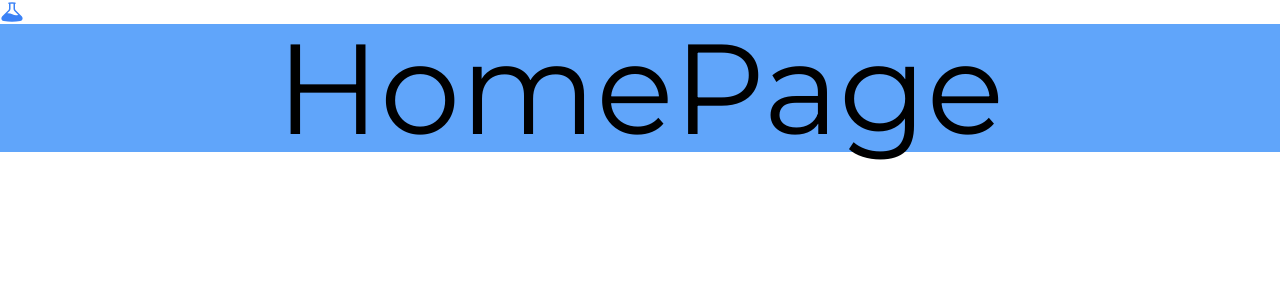
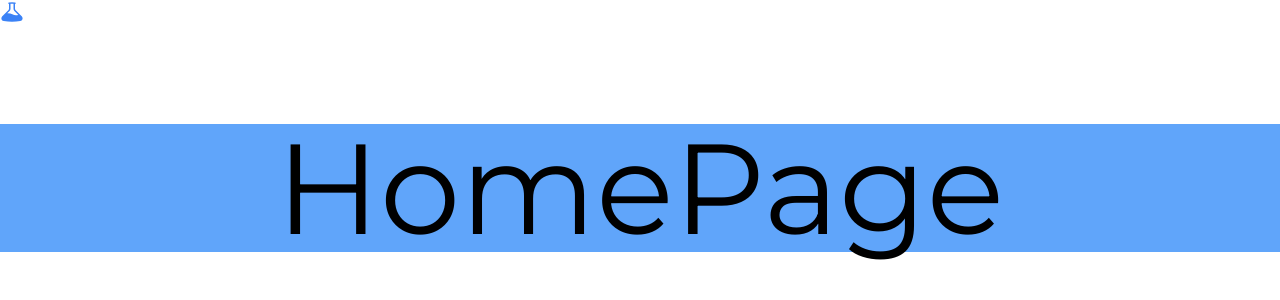
Before and after one commit to surajnarsale/next-landing-template, a Next.js app: page / in a window 1280 px wide. Shown: the top 300 px of the page. Built offline with nearby package versions, Linux system fonts and the light colour scheme.

Commit message:
chore: add framer-motion

```diff
--- a/package.json
+++ b/package.json
@@ -17,6 +17,7 @@
     "@types/react-dom": "18.0.10",
     "eslint": "8.31.0",
     "eslint-config-next": "13.1.1",
+    "framer-motion": "^8.2.4",
     "next": "13.1.1",
     "react": "18.2.0",
     "react-dom": "18.2.0",
--- a/pages/index.tsx
+++ b/pages/index.tsx
@@ -1,10 +1,16 @@
 import { BeakerIcon } from '@heroicons/react/24/solid'
+import { motion } from 'framer-motion'
 
 export default function Home() {
   return (
     <>
       <BeakerIcon className="h-6 w-6 text-blue-500" />
-      <h1 className="bg-blue-400 text-center  text-9xl hover:bg-green-400 ">HomePage</h1>
+      <motion.h1
+        animate={{ y: 100 }}
+        className="bg-blue-400 text-center  text-9xl hover:bg-green-400 "
+      >
+        HomePage
+      </motion.h1>
     </>
   )
 }
```
Also changed, not shown: 1 other file (tests, documents, lock files or other folders).
